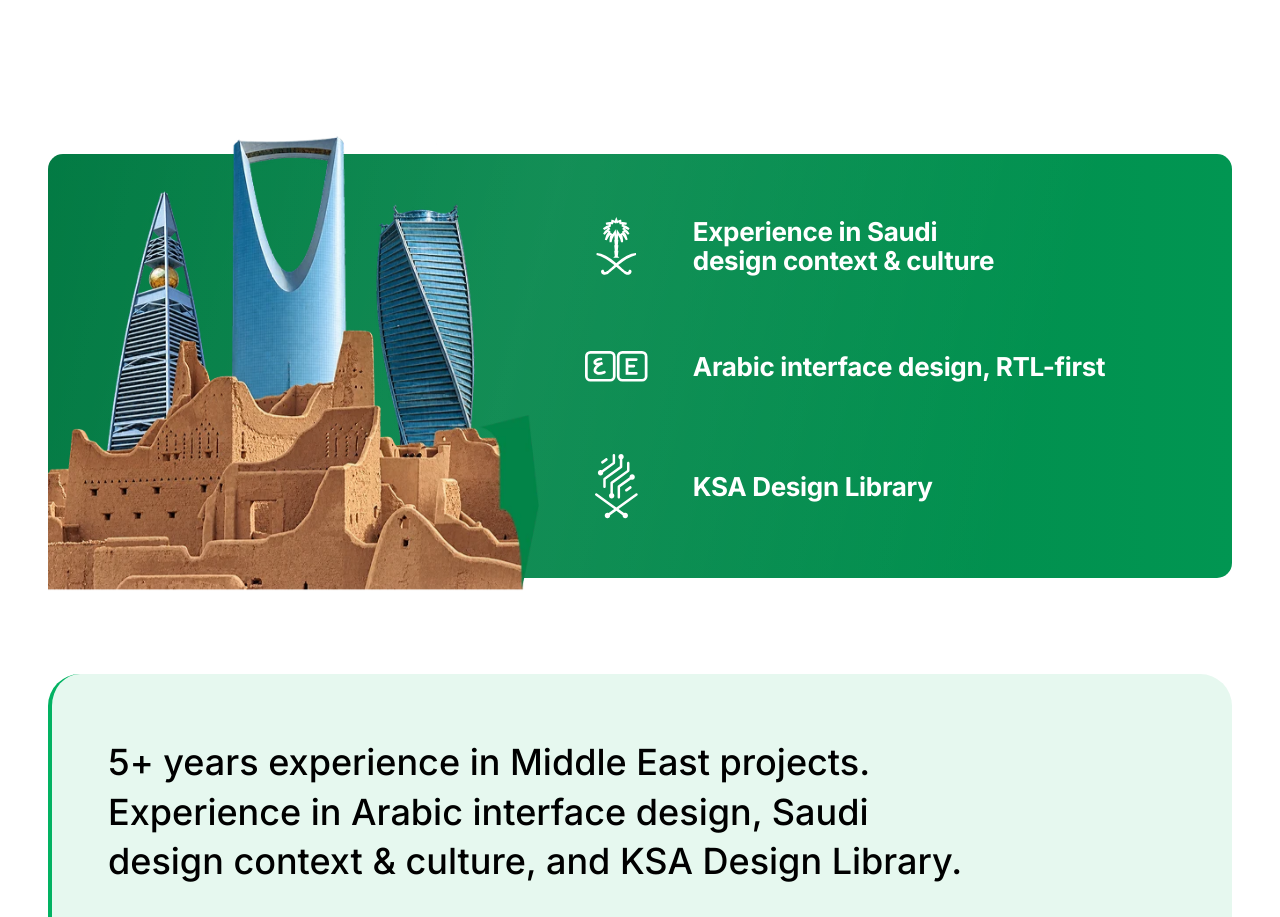
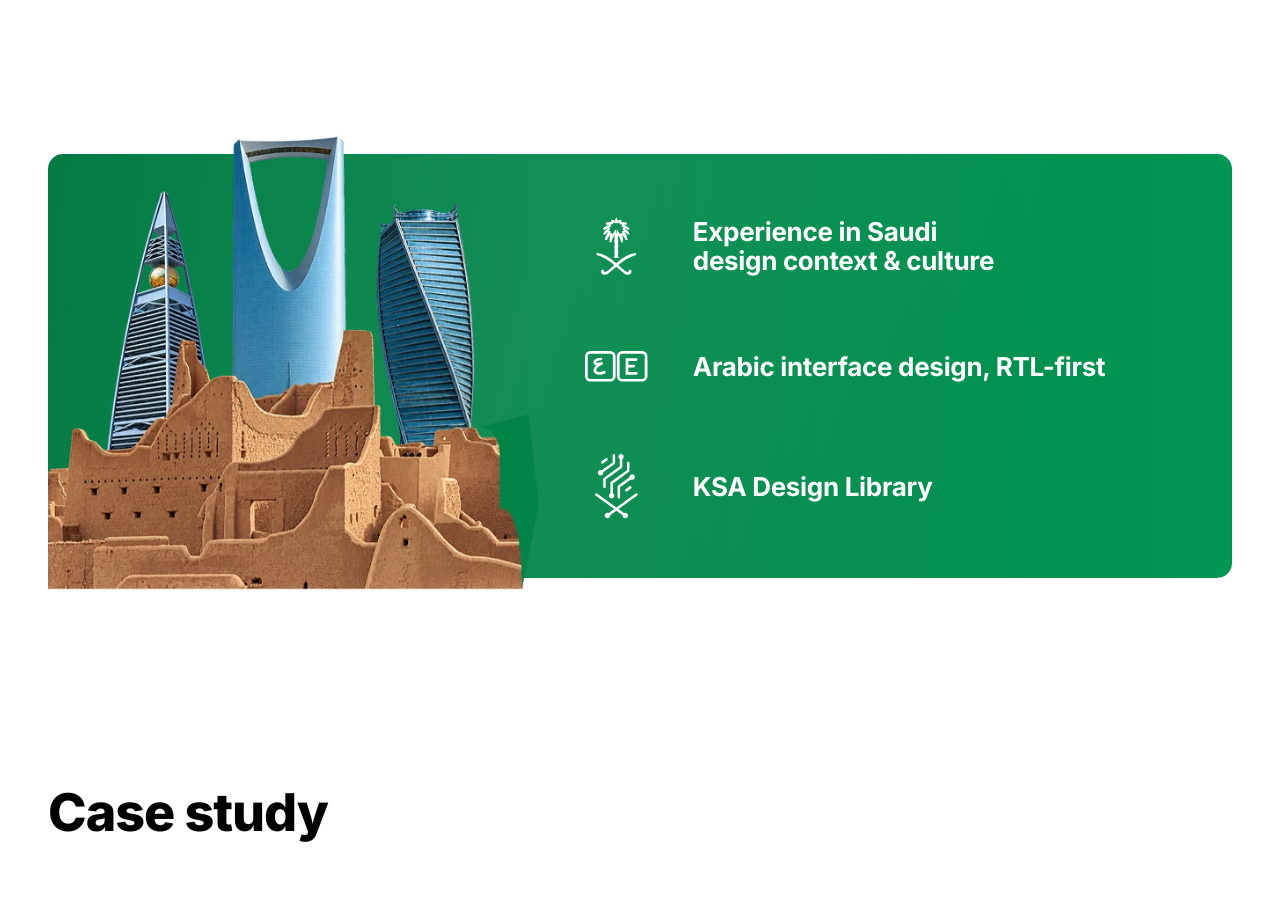
Before and after one commit to superintel04/kipe, a React (Vite) app: page / in a window 1280 px wide. Shown: the part 2460-3377 px from the top of the page. Built offline with nearby package versions, Linux system fonts and the light colour scheme.

Commit message:
Drop the Middle East callout, now covered by the Saudi band

```diff
--- a/src/components/Callout.tsx
+++ /dev/null
@@ -1,23 +0,0 @@
-import Reveal from './Reveal'
-import Section from './Section'
-import { useContent } from '@/content'
-
-/**
- * Regional-experience statement, set large on the accent-subtle tint with a
- * heavy accent rule on its leading edge.
- */
-export default function Callout() {
-  const { callout } = useContent()
-
-  return (
-    <Section innerClassName="pb-24 md:pb-36">
-      <Reveal>
-        <aside className="rounded-2xl border-s-4 border-accent bg-accent-subtle px-8 py-10 md:px-14 md:py-16">
-          <p className="max-w-5xl text-h3 leading-snug font-medium text-balance">
-            {callout}
-          </p>
-        </aside>
-      </Reveal>
-    </Section>
-  )
-}
--- a/src/components/RegionalExperience.tsx
+++ b/src/components/RegionalExperience.tsx
@@ -30,7 +30,7 @@ export default function RegionalExperience() {
   const { regional } = useContent()
 
   return (
-    <Section innerClassName="pt-16 pb-16 md:pb-24 lg:pt-32">
+    <Section innerClassName="pt-16 pb-24 md:pb-36 lg:pt-32">
       <div className="relative">
         {/* In flow on small screens; lifted out of it at `lg`, where its
             bottom edge meets the card's and the towers overhang the top. */}
--- a/src/content/ar.ts
+++ b/src/content/ar.ts
@@ -142,9 +142,6 @@ export const ar: Content = {
       },
     ],
   },
-
-  callout:
-    'أكثر من 5 سنوات من الخبرة في مشاريع منطقة الشرق الأوسط، تشمل تصميم الواجهات العربية، والإلمام بالسياق الثقافي السعودي في التصميم، ومكتبة التصميم السعودية.',
 
   experience: [
     {
--- a/src/content/en.ts
+++ b/src/content/en.ts
@@ -131,9 +131,6 @@ export const en: Content = {
       },
     ],
   },
-
-  callout:
-    '5+ years experience in Middle East projects. Experience in Arabic interface design, Saudi design context & culture, and KSA Design Library.',
 
   experience: [
     {
--- a/src/content/types.ts
+++ b/src/content/types.ts
@@ -189,7 +189,6 @@ export type Content = {
     points: RegionalPoint[]
     skylineAlt: string
   }
-  callout: string
   experience: Role[]
   credentials: Credential[]
   closing: {
--- a/src/pages/Home.tsx
+++ b/src/pages/Home.tsx
@@ -2,7 +2,6 @@ import Hero from '@/components/Hero'
 import MetaGrid from '@/components/MetaGrid'
 import Section from '@/components/Section'
 import Skillset from '@/components/Skillset'
-import Callout from '@/components/Callout'
 import RegionalExperience from '@/components/RegionalExperience'
 import CaseStudy from '@/components/CaseStudy'
 import Experience from '@/components/Experience'
@@ -29,7 +28,6 @@ export default function Home() {
 
       <Skillset />
       <RegionalExperience />
-      <Callout />
 
       <div id="projects" className="scroll-mt-16">
         <Section innerClassName="pt-8 md:pt-16">
```
